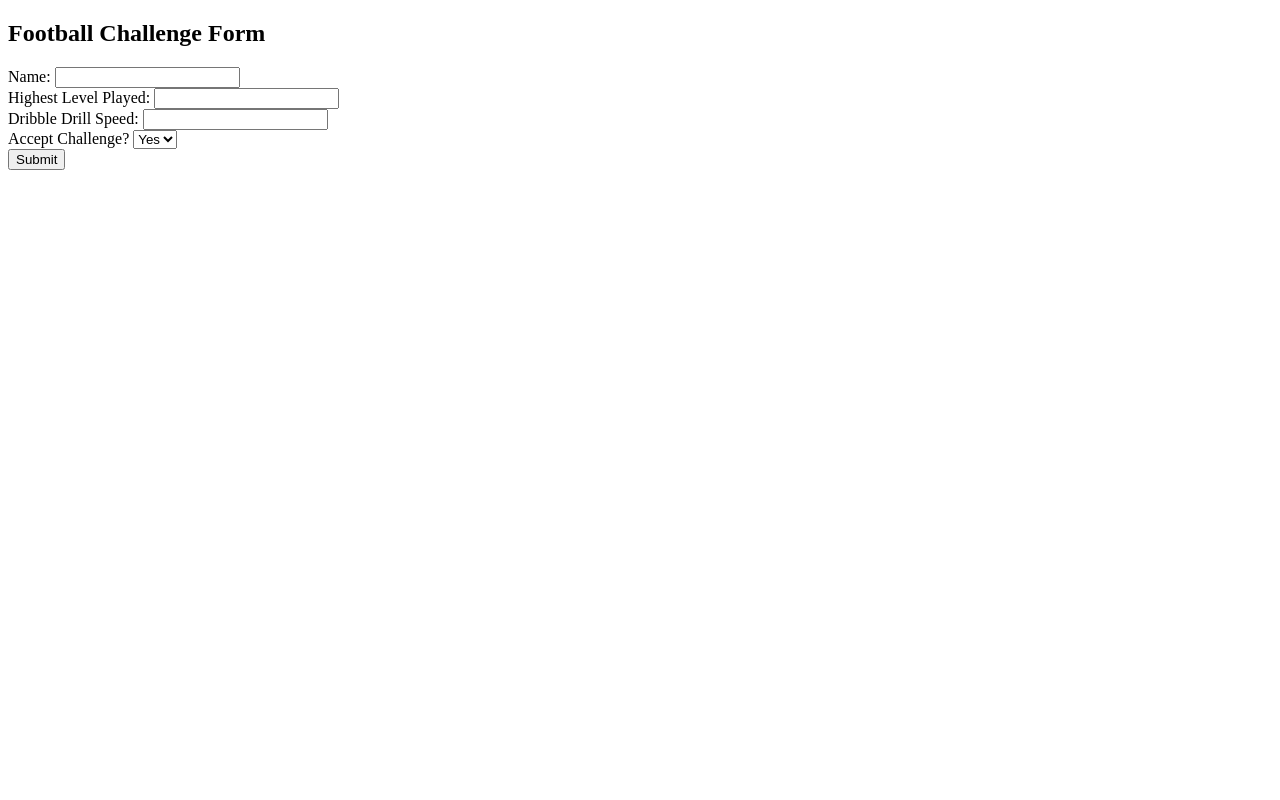
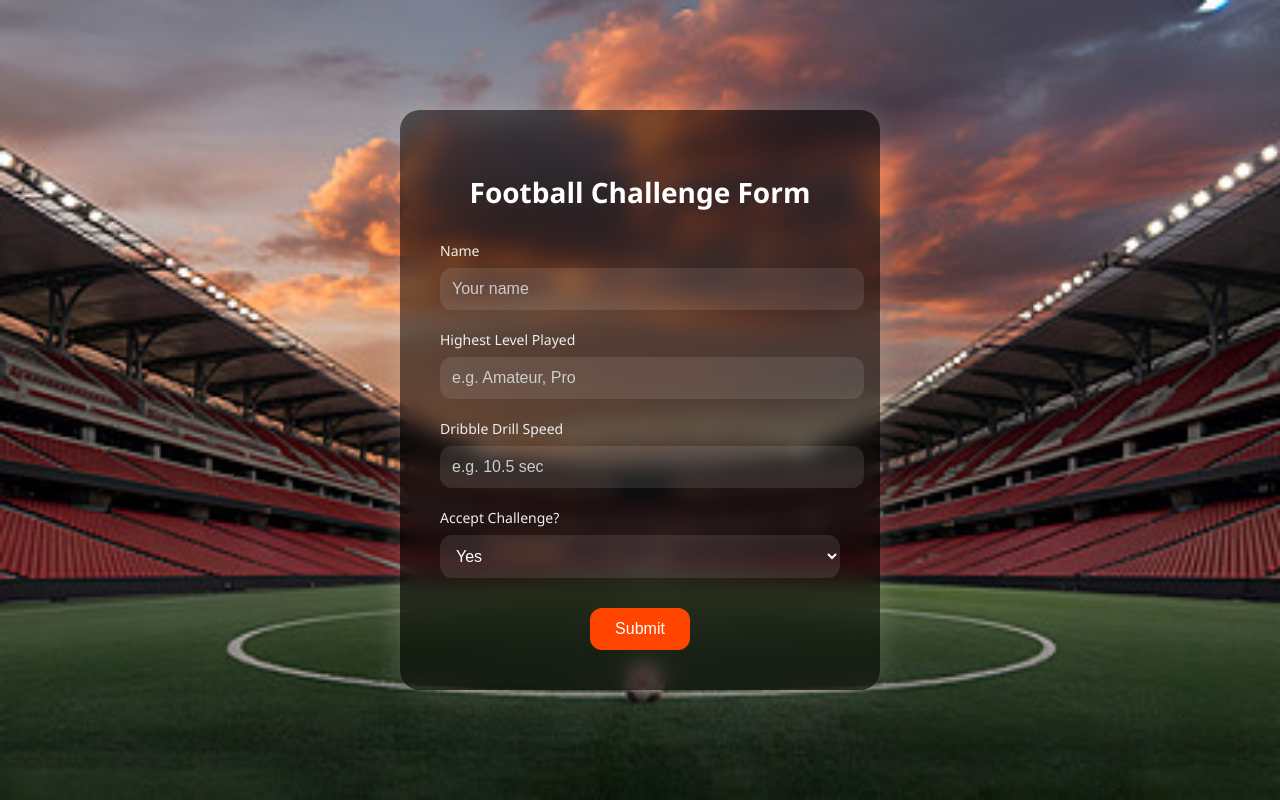
Before and after one commit to Marshii30/Football-Challenge, a Flask app: page / in a window 1280 px wide. Run offline with Flask 3, Linux system fonts and the light colour scheme.

Commit message:
Added /challenge route and fixed DB integration

```diff
--- a/app.py
+++ b/app.py
@@ -1,24 +1,23 @@
-from flask import Flask, render_template, request, redirect, url_for
+from flask import Flask, render_template, request
 import mysql.connector
+import os
 
 app = Flask(__name__)
 
-# Database connection
+# Database connection function using environment variables
 def get_db_connection():
     return mysql.connector.connect(
-        host='sql12.freesqldatabase.com',
-        user='sql12793821',
-        password='1UE6ipdYba',
-        database='sql12793821',
-        port=3306
+        host=os.environ.get('DB_HOST'),
+        user=os.environ.get('DB_USER'),
+        password=os.environ.get('DB_PASSWORD'),
+        database=os.environ.get('DB_NAME'),
+        port=int(os.environ.get('DB_PORT', 3306))
     )
 
-# Home page with form
 @app.route('/')
 def index():
     return render_template('index.html')
 
-# Handle form submission
 @app.route('/submit', methods=['POST'])
 def submit():
     name = request.form['name']
@@ -28,8 +27,6 @@ def submit():
 
     conn = get_db_connection()
     cursor = conn.cursor()
-
-    # Create table if it doesn't exist
     cursor.execute('''
         CREATE TABLE IF NOT EXISTS users (
             id INT AUTO_INCREMENT PRIMARY KEY,
@@ -39,20 +36,19 @@ def submit():
             challenge_response VARCHAR(10)
         )
     ''')
-
-    # Insert data
     cursor.execute('''
         INSERT INTO users (name, level, dribble_speed, challenge_response)
         VALUES (%s, %s, %s, %s)
     ''', (name, level, dribble_speed, challenge_response))
-
     conn.commit()
     cursor.close()
     conn.close()
-
     return render_template('thankyou.html')
 
-# Show all responses (for admin/testing)
+@app.route('/challenge')
+def challenge():
+    return render_template('challenge.html')
+
 @app.route('/responses')
 def responses():
     conn = get_db_connection()
--- a/templates/index.html
+++ b/templates/index.html
@@ -2,19 +2,33 @@
 <html>
 <head>
   <title>Football Challenge</title>
+  <link rel="stylesheet" href="{{ url_for('static', filename='style.css') }}">
 </head>
-<body>
-  <h2>Football Challenge Form</h2>
-  <form action="/submit" method="POST">
-    Name: <input type="text" name="name"><br>
-    Highest Level Played: <input type="text" name="level"><br>
-    Dribble Drill Speed: <input type="text" name="dribble_speed"><br>
-    Accept Challenge?
-    <select name="challenge_response">
-      <option value="Yes">Yes</option>
-      <option value="No">No</option>
-    </select><br>
-    <input type="submit" value="Submit">
-  </form>
+<body class="login-body">
+  <div class="login-box">
+    <h2>Football Challenge Form</h2>
+    <form action="/submit" method="POST">
+      <div class="input-group">
+        <label>Name</label>
+        <input type="text" name="name" placeholder="Your name" required>
+      </div>
+      <div class="input-group">
+        <label>Highest Level Played</label>
+        <input type="text" name="level" placeholder="e.g. Amateur, Pro" required>
+      </div>
+      <div class="input-group">
+        <label>Dribble Drill Speed</label>
+        <input type="text" name="dribble_speed" placeholder="e.g. 10.5 sec" required>
+      </div>
+      <div class="input-group">
+        <label>Accept Challenge?</label>
+        <select name="challenge_response" required>
+          <option value="Yes">Yes</option>
+          <option value="No">No</option>
+        </select>
+      </div>
+      <button type="submit">Submit</button>
+    </form>
+  </div>
 </body>
 </html>
```
Also changed, not shown: templates/challenge.html (line endings or trailing spaces).
